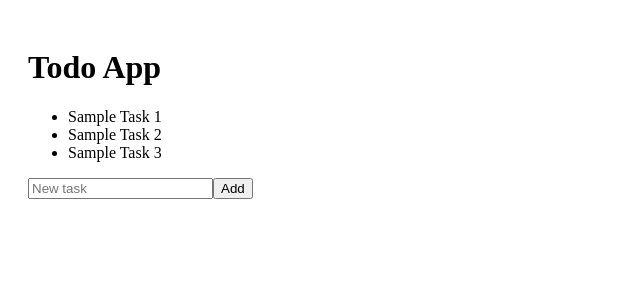
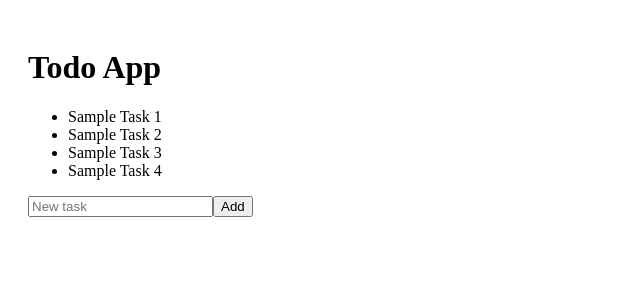
Before and after one commit to DominicPrince2003/todo-app-devops, a Next.js app in the folder frontend/: page / in a window 1280 px wide. Shown: the top 300 px of the page, without its empty margins (0-640 px from the left). Built offline with nearby package versions, Linux system fonts and the light colour scheme.

Commit message:
new change

```diff
--- a/frontend/pages/index.js
+++ b/frontend/pages/index.js
@@ -5,6 +5,7 @@ export default function Home() {
     { task: "Sample Task 1" },
     { task: "Sample Task 2" },
     { task: "Sample Task 3" },
+    { task: "Sample Task 4" },
   ]);
   const [newTask, setNewTask] = useState("");
 
```
